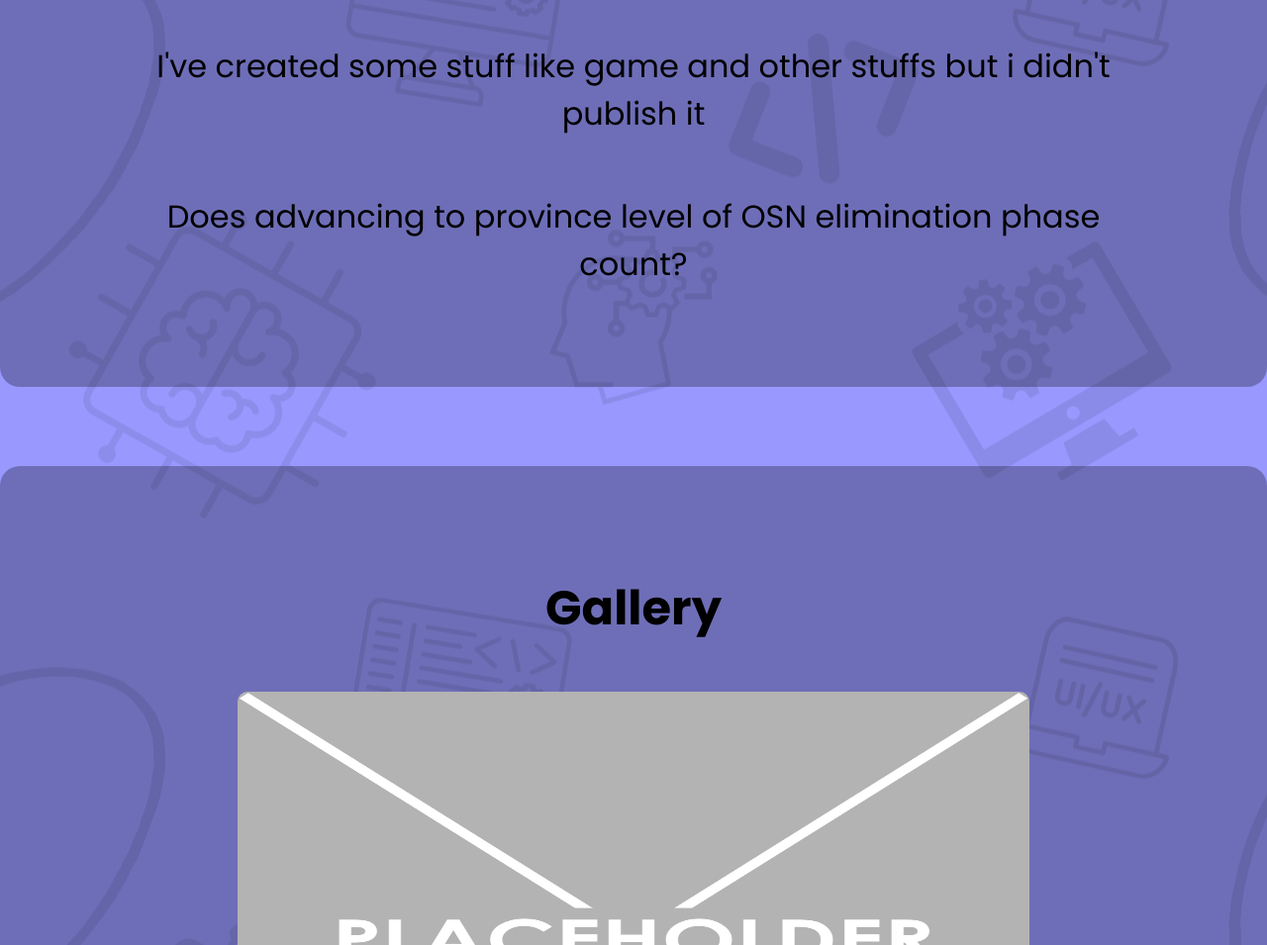
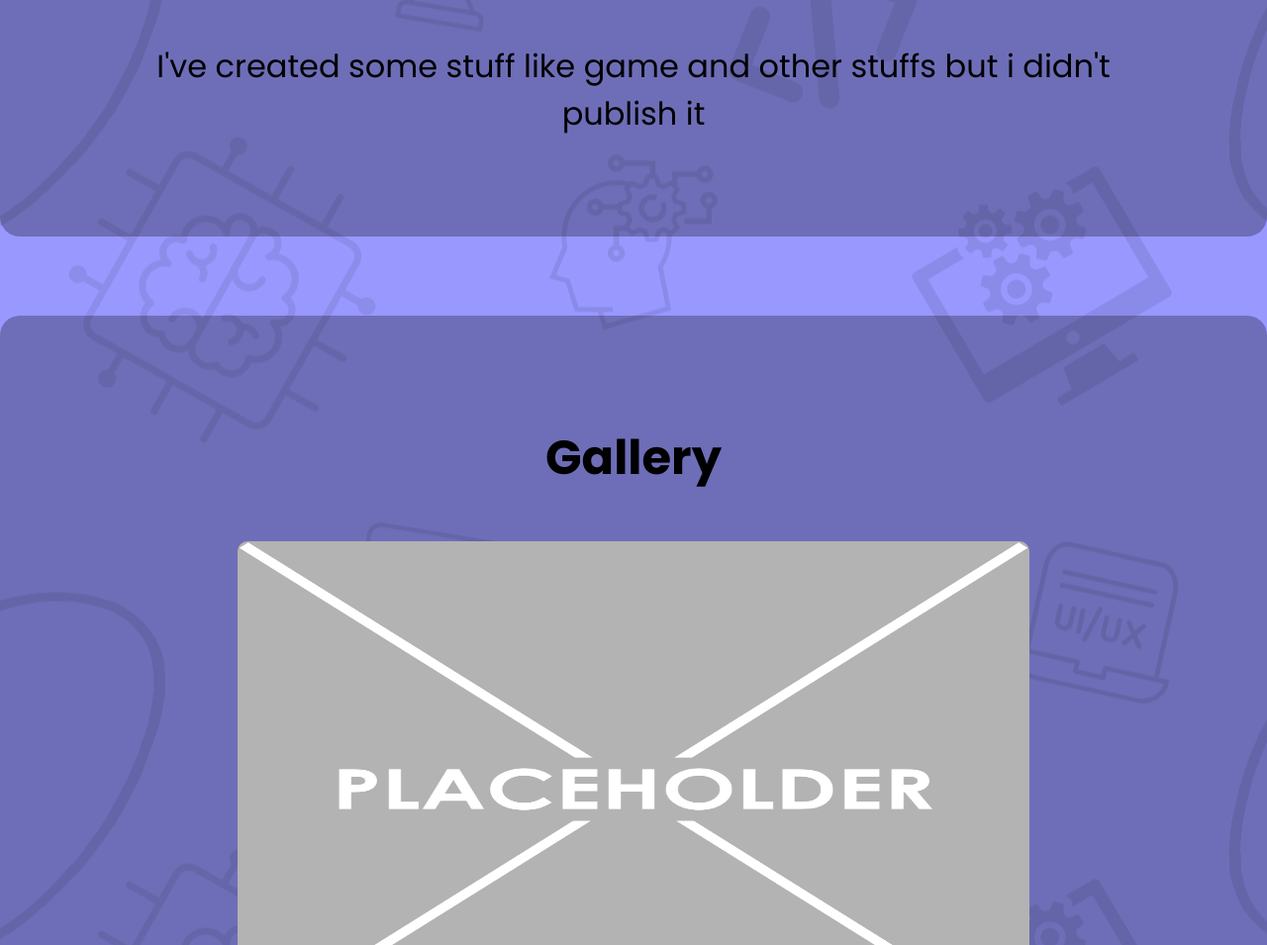
Before and after one commit to Bunstray/TugasFEOEMOEM, a plain HTML site: page index.html in a window 1280 px wide. Shown: the part 1446-2401 px from the top of the page at 99% size. Drawn offline with Linux system fonts and the light colour scheme.

Commit message:
Remove paragraph from index.html
Removed a paragraph about OSN elimination phase.

```diff
--- a/index.html
+++ b/index.html
@@ -61,7 +61,6 @@
             <h2>Nothing :D</h2>
             <p>Actually this is my first ever near completed published project :D</p>
             <p>I've created some stuff like game and other stuffs but i didn't publish it</p>
-            <p>Does advancing to province level of OSN elimination phase count?</p>
         </div>
     </section>
     <!--Gallery-->
```
